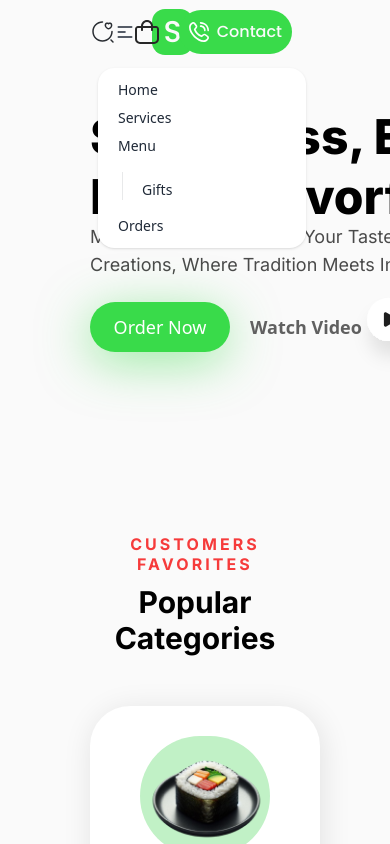
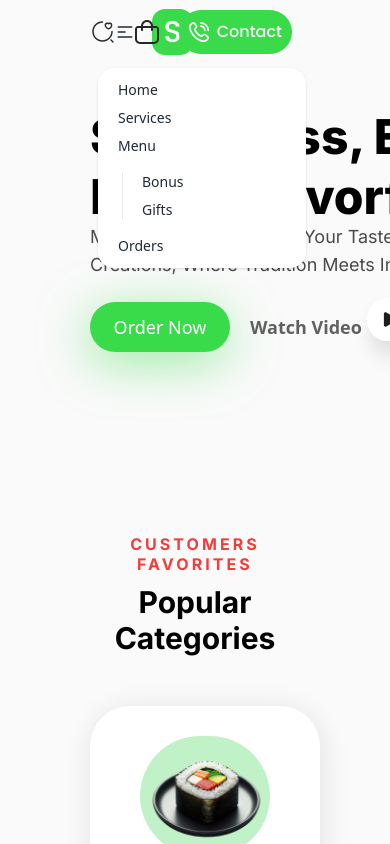
Before and after one commit to Maxwell011/sushi-experience, a React (Vite) app: page / in a window 390 px wide. Both pictures are taken after a click on the button 125 px from the left and 32 px from the top of the page. Shown: the top 844 px of the page. Built offline with nearby package versions, Linux system fonts and the light colour scheme.

Commit message:
Added new content to the hamburger

```diff
--- a/src/components/nav.tsx
+++ b/src/components/nav.tsx
@@ -43,7 +43,7 @@ const Nav = () => {
                   <a>Menu</a>
                   <ul className="p-2">
                     <li>
-                      <a></a>
+                      <a>Bonus</a>
                     </li>
                     <li>
                       <a>Gifts</a>
```
